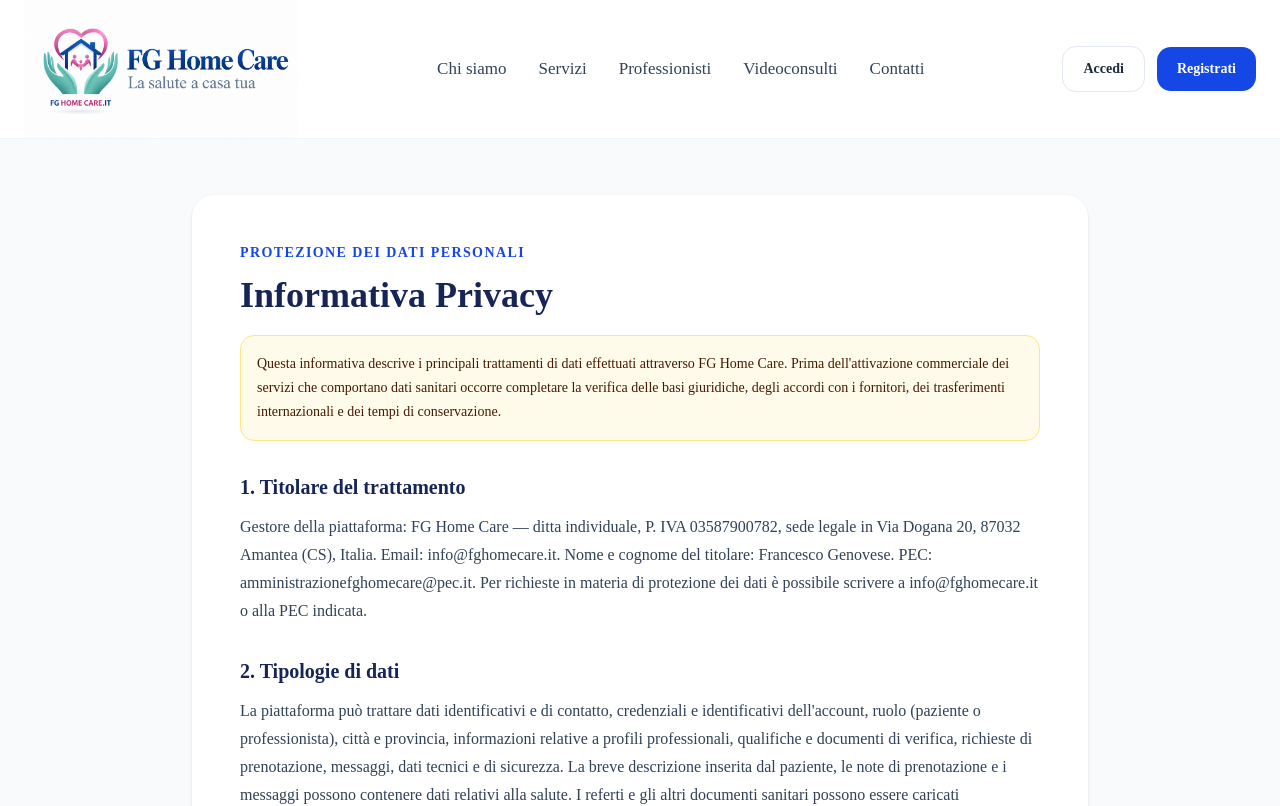
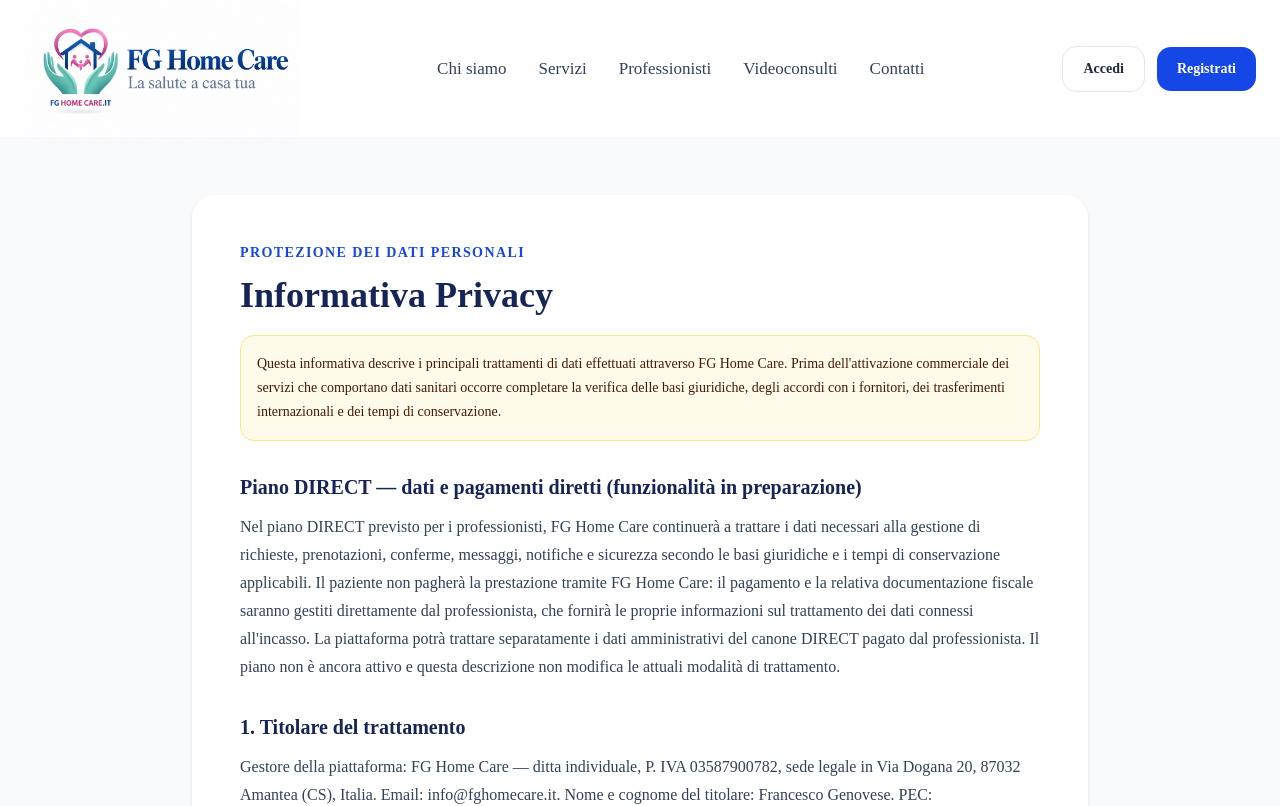
Before and after one commit to Francescogenovese9-oss/fg-home-care, a Next.js app: page /privacy in a window 1280 px wide. Shown: the top 806 px of the page. Built offline with nearby package versions, Linux system fonts and the light colour scheme; no server answers.

Commit message:
docs: disclose future DIRECT plan in app/privacy/page.tsx

```diff
--- a/app/privacy/page.tsx
+++ b/app/privacy/page.tsx
@@ -3,6 +3,7 @@ import Header from "@/components/layout/Header";
 import Footer from "@/components/layout/Footer";
 
 const sections = [
+  { title: "Piano DIRECT — dati e pagamenti diretti (funzionalità in preparazione)", text: "Nel piano DIRECT previsto per i professionisti, FG Home Care continuerà a trattare i dati necessari alla gestione di richieste, prenotazioni, conferme, messaggi, notifiche e sicurezza secondo le basi giuridiche e i tempi di conservazione applicabili. Il paziente non pagherà la prestazione tramite FG Home Care: il pagamento e la relativa documentazione fiscale saranno gestiti direttamente dal professionista, che fornirà le proprie informazioni sul trattamento dei dati connessi all'incasso. La piattaforma potrà trattare separatamente i dati amministrativi del canone DIRECT pagato dal professionista. Il piano non è ancora attivo e questa descrizione non modifica le attuali modalità di trattamento." },
   { title: "1. Titolare del trattamento", text: "Gestore della piattaforma: FG Home Care — ditta individuale, P. IVA 03587900782, sede legale in Via Dogana 20, 87032 Amantea (CS), Italia. Email: info@fghomecare.it. Nome e cognome del titolare: Francesco Genovese. PEC: amministrazionefghomecare@pec.it. Per richieste in materia di protezione dei dati è possibile scrivere a info@fghomecare.it o alla PEC indicata." },
   { title: "2. Tipologie di dati", text: "La piattaforma può trattare dati identificativi e di contatto, credenziali e identificativi dell'account, ruolo (paziente o professionista), città e provincia, informazioni relative a profili professionali, qualifiche e documenti di verifica, richieste di prenotazione, messaggi, dati tecnici e di sicurezza. La breve descrizione inserita dal paziente, le note di prenotazione e i messaggi possono contenere dati relativi alla salute. I referti e gli altri documenti sanitari possono essere caricati esclusivamente nell'area riservata di un videoconsulto." },
   { title: "2-bis. Note di prenotazione e chat", text: "Nel modulo di prenotazione il paziente può inserire il motivo della richiesta nelle note e informazioni pratiche per accedere al luogo della prestazione. Paziente e professionista possono inoltre scambiarsi messaggi tramite la chat collegata alla prenotazione. Questi campi di testo libero possono contenere informazioni sulla salute: il paziente è invitato a limitarsi alle informazioni strettamente necessarie. I documenti sanitari non devono essere inseriti nelle note o nella chat, ma caricati soltanto nella sezione documenti del videoconsulto. Le note di prenotazione sono consultabili dalle parti della prenotazione; i messaggi della chat sono accessibili ai partecipanti autenticati. L’accesso amministrativo ordinario alle prenotazioni è stato limitato, ma i sistemi server con privilegi tecnici richiedono ulteriori controlli organizzativi. La descrizione del bisogno sanitario e le comunicazioni devono essere limitate ai dati necessari per organizzare e svolgere la prestazione. La base giuridica del trattamento di dati sanitari deve essere individuata e documentata separatamente rispetto alla semplice accettazione dei Termini." },
```
